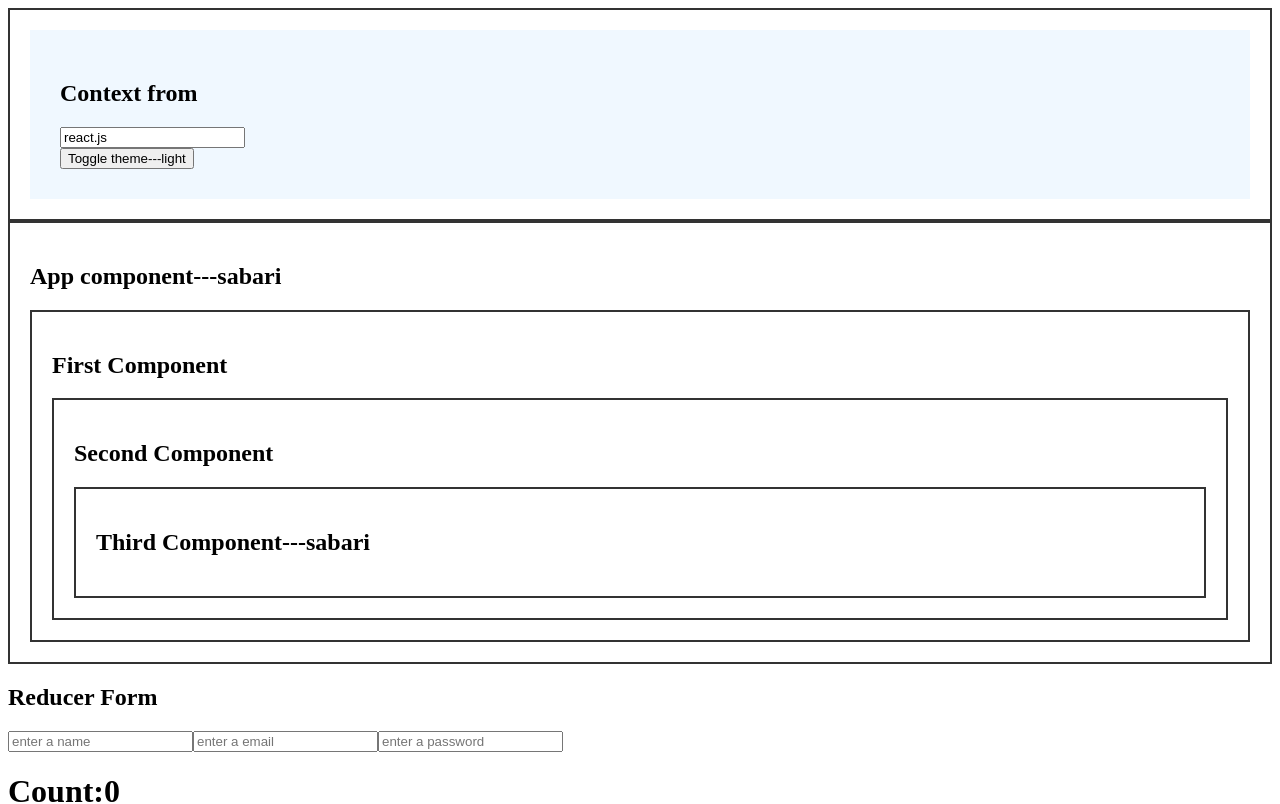
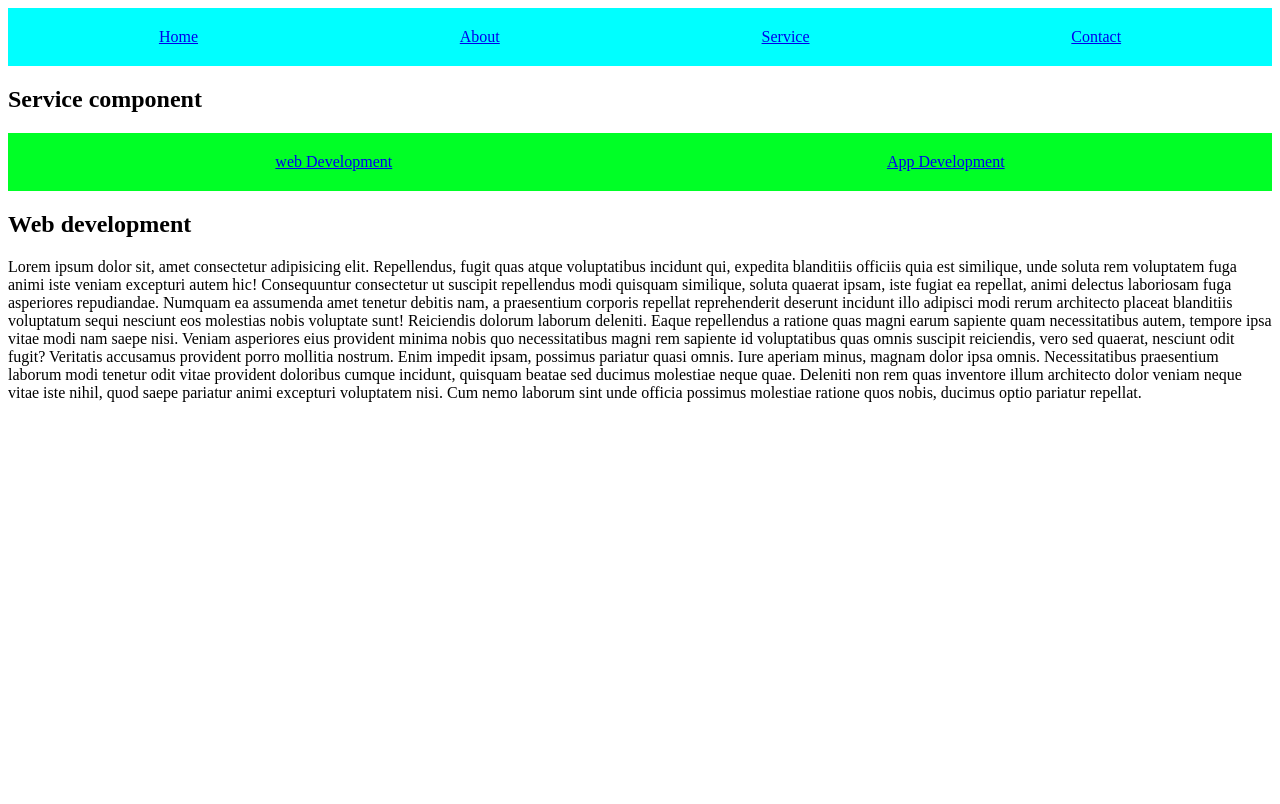
Before and after one commit to kamalrajms/juneB2-main, a React (Vite) app: page /Service in a window 1280 px wide. Shown: the top 804 px of the page. Built offline with nearby package versions, Linux system fonts and the light colour scheme; no server answers.

Commit message:
Routing in react && nested routing,useId,useNAvigate()

```diff
--- a/package.json
+++ b/package.json
@@ -11,7 +11,8 @@
   },
   "dependencies": {
     "react": "^19.2.6",
-    "react-dom": "^19.2.6"
+    "react-dom": "^19.2.6",
+    "react-router-dom": "^7.18.1"
   },
   "devDependencies": {
     "@babel/core": "^7.29.0",
--- a/src/App.jsx
+++ b/src/App.jsx
@@ -19,6 +19,13 @@ import ReducerCount from "./Component/ReducerCount";
 import ReducerForm from "./Component/ReducerForm";
 import First from "./Context/First";
 import ContextFom from "./Context/ContextFom";
+import { BrowserRouter, Link, Route, Routes } from "react-router-dom";
+import Home from "./Routing/Home";
+import About from "./Routing/About";
+import Service from "./Routing/Service";
+import Contect from "./Routing/Contect";
+import WebDev from "./Routing/WebDev";
+import AppDev from "./Routing/AppDev";
 
 export const Pass = createContext();
 
@@ -44,6 +51,8 @@ export default function () {
 
   return (
     <>
+      {bool && (
+        <div>
           <div style={{ border: "2px solid #333", padding: "20px" }}>
             <Pass.Provider value={{ theme, setTheme, data }}>
               <ContextFom />
@@ -70,7 +79,9 @@ export default function () {
           <ObjectStyle />
           <ModuleStyle />
           <ExternalStyle />
-      <h3 style={{ padding: "20px", color: "red", backgroundColor: "yellow" }}>
+          <h3
+            style={{ padding: "20px", color: "red", backgroundColor: "yellow" }}
+          >
             Hello world
           </h3>
           <h2>declearing props:{name}</h2>
@@ -80,6 +91,26 @@ export default function () {
           <DestructuringProps name={name2} age={age2} city={city2} />
           <DestructuringProps name={name3} age={age3} city={city3} />
           <h3>good morning</h3>
+        </div>
+      )}
+      <BrowserRouter>
+        <div className="header">
+          <Link to={"/"}>Home</Link>
+          <Link to={"/About"}>About</Link>
+          <Link to={"/Service"}>Service</Link>
+          <Link to={"/Contact"}>Contact</Link>
+        </div>
+
+        <Routes>
+          <Route path="/" element={<Home />} />
+          <Route path="/About" element={<About />} />
+          <Route path="/Service" element={<Service />} >
+            <Route path="" element={<WebDev/>}/>
+            <Route path="AppDevelopment" element={<AppDev/>}/>
+          </Route>
+          <Route path="/Contact" element={<Contect />} />
+        </Routes>
+      </BrowserRouter>
     </>
   );
 }
--- /dev/null
+++ b/src/Component/UseIdHook.jsx
@@ -0,0 +1,20 @@
+import React, { useId } from "react";
+
+export default function UseIdHook() {
+  const name = useId();
+  const email = useId();
+  console.log(name, email);
+
+  return (
+    <div>
+      <nav>
+        <label htmlFor={name}>name</label>
+        <input type="text" id={name} />
+      </nav>
+      <nav>
+        <label htmlFor={email}>email</label>
+        <input type="text" id={email} />
+      </nav>
+    </div>
+  );
+}
--- a/src/Context/ContextField.jsx
+++ b/src/Context/ContextField.jsx
@@ -6,7 +6,7 @@ export default function ContextField() {
   const { data } = useContext(Pass);
   return (
     <div>
-      <input type="text" value={data.name} />
+      <input type="text"  />
       <ContextBtn />
     </div>
   );
--- /dev/null
+++ b/src/Routing/About.jsx
@@ -0,0 +1,9 @@
+import React from 'react'
+
+export default function About() {
+  return (
+    <div>
+      <h2>About component</h2>
+    </div>
+  )
+}
--- /dev/null
+++ b/src/Routing/AppDev.jsx
@@ -0,0 +1,15 @@
+import React from "react";
+
+export default function AppDev() {
+  return (
+    <div>
+      <h2>App component</h2>
+      <p>
+        Lorem, ipsum dolor sit amet consectetur adipisicing elit. Vero,
+        recusandae iusto? Expedita placeat deleniti deserunt, reprehenderit
+        numquam quibusdam repudiandae blanditiis, nam illo at magnam soluta,
+        alias qui eos neque esse!
+      </p>
+    </div>
+  );
+}
--- /dev/null
+++ b/src/Routing/Contect.jsx
@@ -0,0 +1,9 @@
+import React from "react";
+
+export default function Contect() {
+  return (
+    <div>
+      <h2>contact component</h2>
+    </div>
+  );
+}
--- /dev/null
+++ b/src/Routing/Home.jsx
@@ -0,0 +1,23 @@
+import React, { useEffect, useState } from "react";
+import UseIdHook from "../Component/UseIdHook";
+import { useNavigate } from "react-router-dom";
+
+export default function Home() {
+  const [count, setCount] = useState(0);
+  const page = useNavigate();
+  useEffect(()=>{
+    if(count>=10){
+        page("/Contact")
+    }
+  },[count])
+  return (
+    <div>
+      <h2>Count={count}</h2>
+      <button onClick={() => setCount(count + 1)}>Increment</button>
+      <button onClick={() => page("/Contact")}>Move to contact</button>
+      <h2>Home component</h2>
+      <UseIdHook />
+      <UseIdHook />
+    </div>
+  );
+}
--- /dev/null
+++ b/src/Routing/Service.jsx
@@ -0,0 +1,15 @@
+import React from "react";
+import { Link, Outlet } from "react-router-dom";
+
+export default function Service() {
+  return (
+    <div>
+      <h2>Service component</h2>
+      <div className="sub-header">
+        <Link to={""}>web Development</Link>
+        <Link to={"AppDevelopment"}>App Development</Link>
+      </div>
+        <Outlet />
+    </div>
+  );
+}
--- /dev/null
+++ b/src/Routing/WebDev.jsx
@@ -0,0 +1,33 @@
+import React from "react";
+
+export default function WebDev() {
+  return (
+    <div>
+      <h2>Web development</h2>
+      <p>
+        Lorem ipsum dolor sit, amet consectetur adipisicing elit. Repellendus,
+        fugit quas atque voluptatibus incidunt qui, expedita blanditiis officiis
+        quia est similique, unde soluta rem voluptatem fuga animi iste veniam
+        excepturi autem hic! Consequuntur consectetur ut suscipit repellendus
+        modi quisquam similique, soluta quaerat ipsam, iste fugiat ea repellat,
+        animi delectus laboriosam fuga asperiores repudiandae. Numquam ea
+        assumenda amet tenetur debitis nam, a praesentium corporis repellat
+        reprehenderit deserunt incidunt illo adipisci modi rerum architecto
+        placeat blanditiis voluptatum sequi nesciunt eos molestias nobis
+        voluptate sunt! Reiciendis dolorum laborum deleniti. Eaque repellendus a
+        ratione quas magni earum sapiente quam necessitatibus autem, tempore
+        ipsa vitae modi nam saepe nisi. Veniam asperiores eius provident minima
+        nobis quo necessitatibus magni rem sapiente id voluptatibus quas omnis
+        suscipit reiciendis, vero sed quaerat, nesciunt odit fugit? Veritatis
+        accusamus provident porro mollitia nostrum. Enim impedit ipsam, possimus
+        pariatur quasi omnis. Iure aperiam minus, magnam dolor ipsa omnis.
+        Necessitatibus praesentium laborum modi tenetur odit vitae provident
+        doloribus cumque incidunt, quisquam beatae sed ducimus molestiae neque
+        quae. Deleniti non rem quas inventore illum architecto dolor veniam
+        neque vitae iste nihil, quod saepe pariatur animi excepturi voluptatem
+        nisi. Cum nemo laborum sint unde officia possimus molestiae ratione quos
+        nobis, ducimus optio pariatur repellat.
+      </p>
+    </div>
+  );
+}
--- a/src/index.css
+++ b/src/index.css
@@ -39,3 +39,20 @@
   color: #ffffff;
   padding: 30px;
 }
+.header {
+  background-color: aqua;
+  padding: 20px;
+  display: flex;
+  flex-direction: row;
+  align-items: center;
+  justify-content: space-around;
+}
+
+.sub-header {
+  background-color: rgb(0, 255, 38);
+  padding: 20px;
+  display: flex;
+  flex-direction: row;
+  align-items: center;
+  justify-content: space-around;
+}
```
Also changed, not shown: src/text.txt, 1 other file (tests, documents, lock files or other folders). Lines whose indentation alone changed are shown as unchanged.
